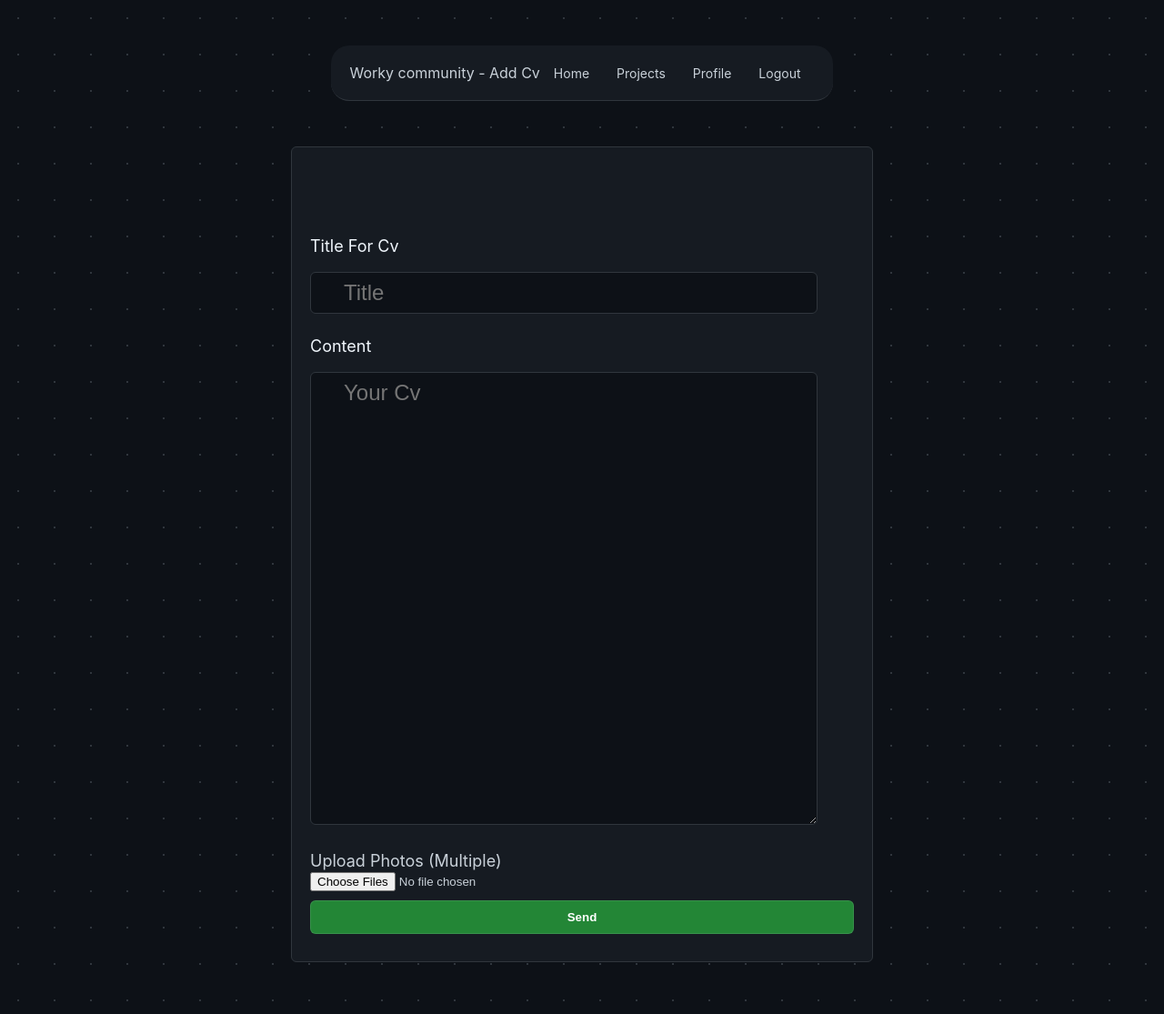
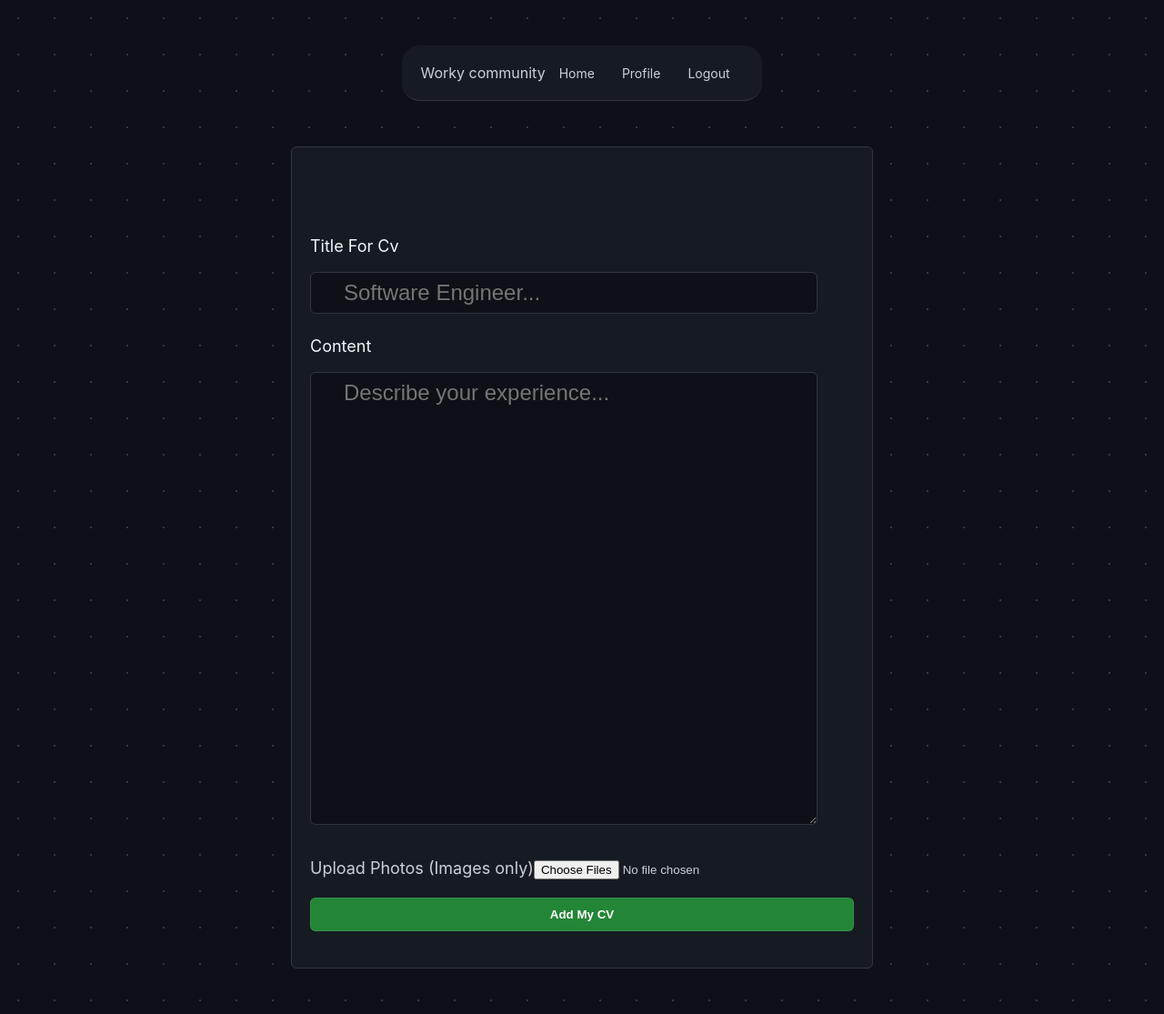
Before and after one commit to amallouh522-tech/CV-s-Project, a React (Vite) app in the folder client/: page /addcv in a window 1280 px wide. Shown: the whole page at 91% size. Built offline with nearby package versions, Linux system fonts and the light colour scheme; sample sign-in values are in the browser's storage.

Commit message:
finish upload photos

```diff
--- a/client/src/pages/AddNewCv.jsx
+++ b/client/src/pages/AddNewCv.jsx
@@ -4,8 +4,10 @@ import { Link, useNavigate } from "react-router-dom";
 export default function AddNewCv() {
     const CvTitleRef = useRef();
     const CvcontentRef = useRef();
-    const FileInputRef = useRef(); // ريف جديد للصور
-    const [msg, setmsg] = useState();
+    const FileInputRef = useRef();
+    const [msg, setmsg] = useState("");
+    const [loading, setLoading] = useState(false);
+
     const token = localStorage.getItem('token');
     const navigate = useNavigate();
 
@@ -16,45 +18,59 @@ export default function AddNewCv() {
     }, [token, navigate]);
 
     const AddCvFetch = async () => {
+        window.scrollTo({
+            top: 0,
+            behavior: 'smooth'
+        });
+        setLoading(true);
+        window.scrollTo(0, 0);
+
         const CvTitle = CvTitleRef.current.value;
         const Cvcontent = CvcontentRef.current.value;
-        const files = FileInputRef.current.files; // الحصول على الملفات المختارة
+        const files = FileInputRef.current.files;
 
         if (!CvTitle || !Cvcontent) {
-            setmsg("Invalid Data");
+            setmsg("Please fill all fields");
+            setLoading(false);
             return;
         }
 
-        // استخدام FormData بدلاً من JSON
+        // إنشاء الـ FormData
         const formData = new FormData();
         formData.append('CvTitle', CvTitle);
         formData.append('Cvcontent', Cvcontent);
 
-        // إضافة الصور الـ متعددة للفورم داتا
+        // إضافة الصور للمصفوفة بنفس الاسم المتوقع في السيرفر
         for (let i = 0; i < files.length; i++) {
             formData.append('cv_photos', files[i]);
         }
 
         try {
-            const response = await fetch("/api/addcv", {
+            const response = await fetch("http://localhost:5001/api/addcv", {
                 method: "POST",
                 headers: {
-                    // ملاحظة: لا تضع Content-Type هنا، المتصفح سيقوم بذلك تلقائياً
+                    // نرسل التوكن فقط، المتصفح سيتعامل مع الـ Content-Type للـ FormData
                     "Authorization": `Bearer ${token}`
                 },
-                // إرسال الـ formData مباشرة
                 body: formData
             });
 
             const result = await response.json();
+
             if (result.succ) {
-                setmsg("Cv added successfully");
+                setmsg("Success: CV and photos uploaded!");
+                // تفريغ الحقول بعد النجاح
+                CvTitleRef.current.value = "";
+                CvcontentRef.current.value = "";
+                FileInputRef.current.value = null;
             } else {
-                setmsg(result.msg);
+                setmsg(result.msg || "Something went wrong");
             }
         } catch (error) {
-            console.error("error In add cv :", error);
-            setmsg("Error while Adding ... check your internet connection");
+            console.error("Error:", error);
+            setmsg("Network error, please try again.");
+        } finally {
+            setLoading(false);
         }
     }
 
@@ -62,43 +78,52 @@ export default function AddNewCv() {
         <div className="MainDevLogin">
             <header className='main-header'>
                 <nav className='navbar'>
-                    <div className="nav-logo">
-                        <span>Worky community - Add Cv</span>
-                    </div>
+                    <div className="nav-logo"><span>Worky community</span></div>
                     <ul className="nav-links">
                         <li><Link to={"/home"}>Home</Link></li>
-                        <li><Link to={"/projects"}>Projects</Link></li>
                         <li><Link to={"/profile"}>Profile</Link></li>
                         <li><Link to={"/logout"}>Logout</Link></li>
                     </ul>
                 </nav>
             </header>
+
             <div className='addcv'>
-                <h2 style={{ textAlign: "center" }}>{msg ? msg : <br />}</h2>
+                <h2 style={{ textAlign: "center", color: msg.includes("Success") ? "green" : "red" }}>
+                    {msg || <br />}
+                </h2>
+
                 <div className="inputs">
                     <div className="inpbox">
                         <label>Title For Cv</label>
-                        <input ref={CvTitleRef} type="text" className="cvtitle" placeholder='Title' />
+                        <input ref={CvTitleRef} type="text" className="cvtitle" placeholder='Software Engineer...' />
                     </div>
+
                     <div className="inpbox">
                         <label>Content</label>
-                        <textarea ref={CvcontentRef} className='textarea cvtitle' placeholder='Your Cv'></textarea>
+                        <textarea ref={CvcontentRef} className='textarea cvtitle' placeholder='Describe your experience...'></textarea>
                     </div>
+
                     <div className='AddPhotos'>
-                        <label>Upload Photos (Multiple)</label>
-                        <br />
-                        {/* أضفنا الـ Ref هنا */}
+                        <label>Upload Photos (Images only)</label>
                         <input
                             ref={FileInputRef}
                             type="file"
-                            name="cv_photos"
                             multiple
                             accept="image/*"
+                            style={{ marginTop: "10px" }}
                         />
                     </div>
-                    <button onClick={AddCvFetch} style={{ margin: "10px auto" }} className="submit-btn">Send</button>
+
+                    <button
+                        onClick={AddCvFetch}
+                        disabled={loading}
+                        className="submit-btn"
+                        style={{ margin: "20px auto" }}
+                    >
+                        {loading ? "Sending..." : "Add My CV"}
+                    </button>
                 </div>
             </div>
         </div>
-    )
+    );
 }
```
Also changed, not shown: 6 other files (tests, documents, lock files or other folders).
